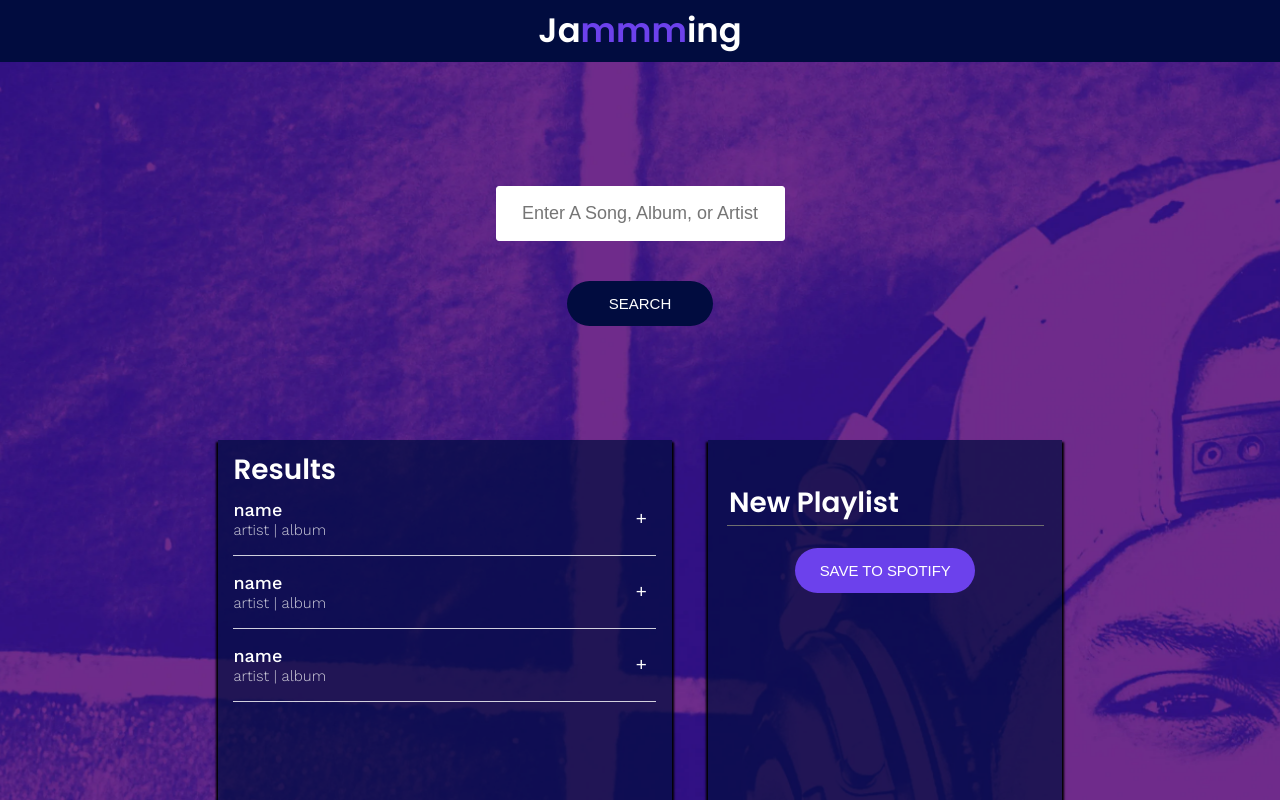
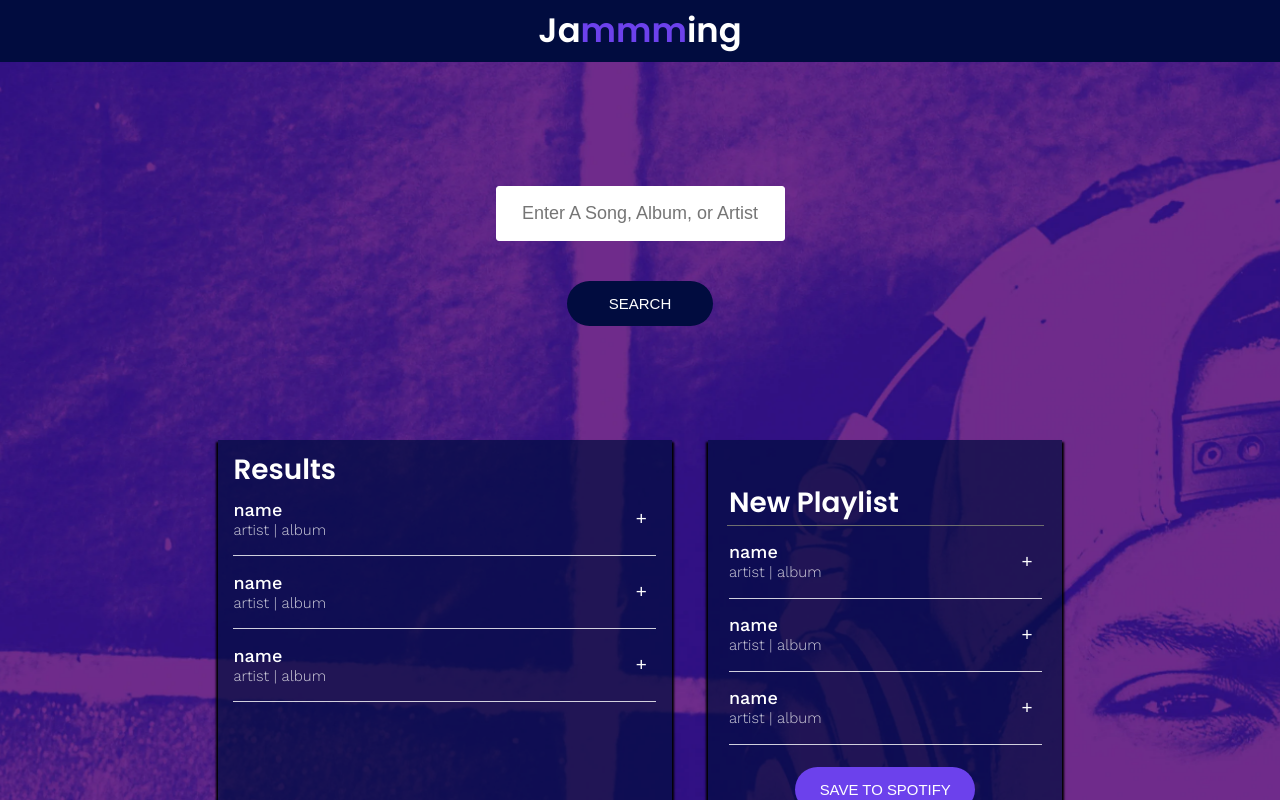
Before and after one commit to gerritt-luoma/ravenous, a React (Create React App) app in the folder jammming/: page / in a window 1280 px wide. Shown: the top 800 px of the page. Built offline with nearby package versions, Linux system fonts and the light colour scheme.

Commit message:
Sent tracks to playlist component

```diff
--- a/jammming/src/components/App/App.js
+++ b/jammming/src/components/App/App.js
@@ -14,16 +14,40 @@ class App extends React.Component{
           name: 'name',
           artist: 'artist',
           album: 'album',
+          id: 1,
         },
         {
           name: 'name',
           artist: 'artist',
           album: 'album',
+          id: 2,
         },
         {
           name: 'name',
           artist: 'artist',
           album: 'album',
+          id: 3,
+        }
+      ],
+      playlistName: 'New Playlist',
+      playlistTracks: [
+        {
+          name: 'name',
+          artist: 'artist',
+          album: 'album',
+          id: 1,
+        },
+        {
+          name: 'name',
+          artist: 'artist',
+          album: 'album',
+          id: 2,
+        },
+        {
+          name: 'name',
+          artist: 'artist',
+          album: 'album',
+          id: 3,
         }
       ],
     }
@@ -36,7 +60,7 @@ class App extends React.Component{
           <SearchBar />
           <div className="App-playlist">
             <SearchResults searchResults={this.state.searchResults}/>
-            <Playlist />
+            <Playlist playlistName={this.state.playlistName} playlistTracks={this.state.playlistTracks}/>
           </div>
         </div>
       </div>
--- a/jammming/src/components/Playlist/Playlist.js
+++ b/jammming/src/components/Playlist/Playlist.js
@@ -4,11 +4,14 @@ import TrackList from "../TrackList/TrackList";
 import './Playlist.css';
 
 class Playlist extends React.Component {
+  constructor(props) {
+    super(props);
+  }
   render() {
     return(
       <div className="Playlist">
         <input defaultValue={'New Playlist'}/>
-        <TrackList />
+        <TrackList tracks={this.props.playlistTracks}/>
         <button className="Playlist-save">SAVE TO SPOTIFY</button>
       </div>
     );
```
